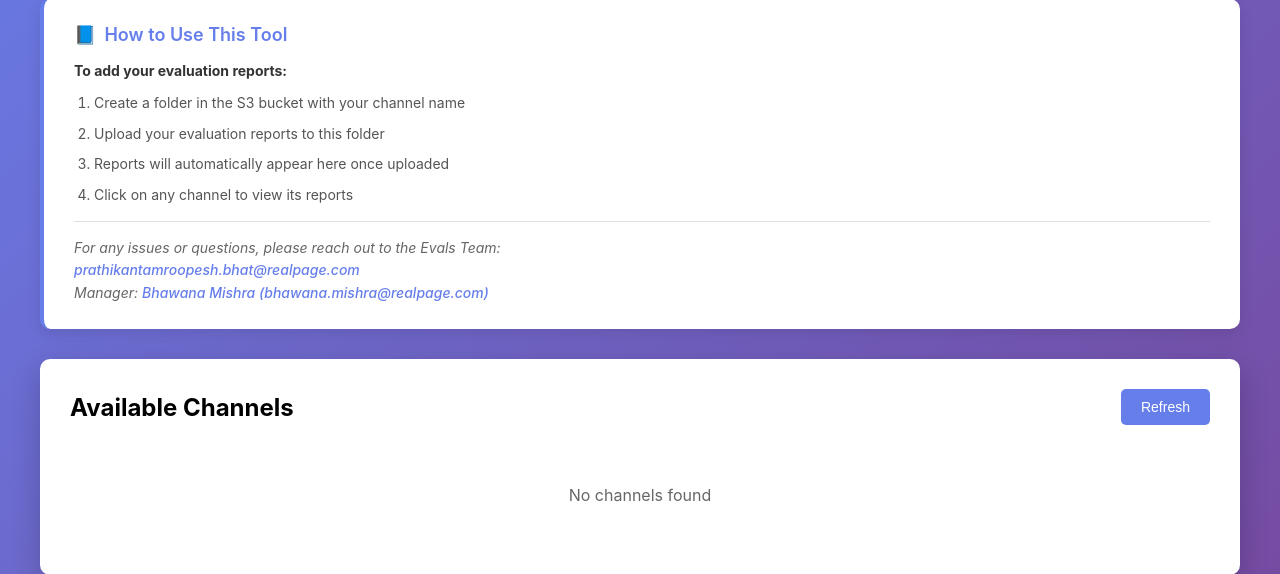
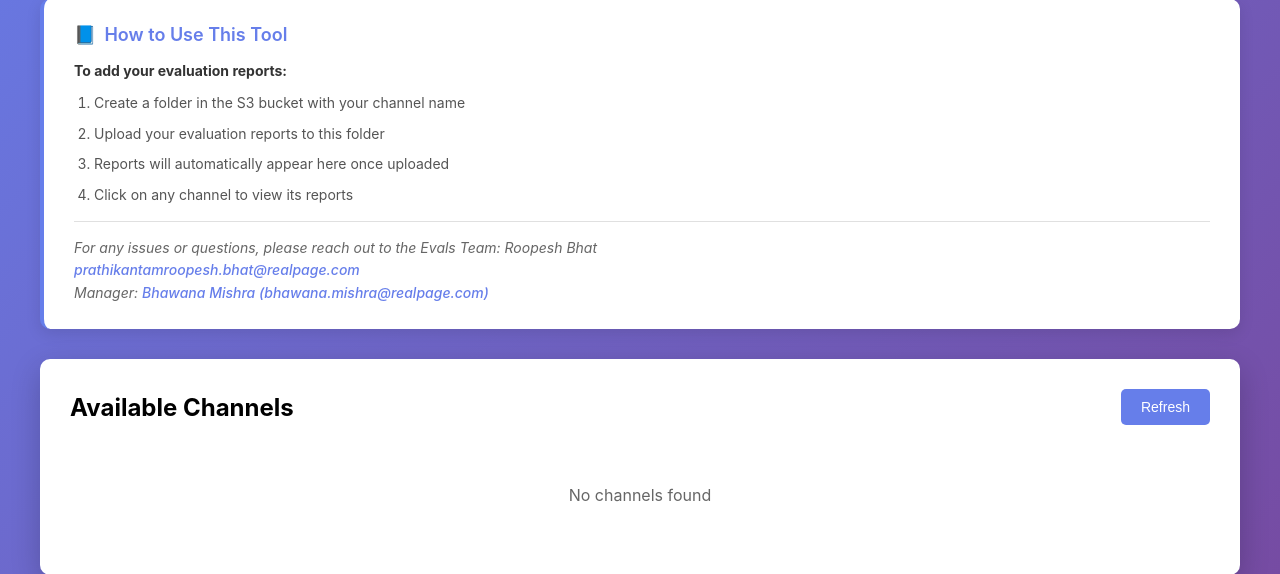
Before and after one commit to roopesh-bhat/web-ui, a FastAPI app: page / in a window 1280 px wide. Shown: the part 313-887 px from the top of the page. Run offline with FastAPI, Linux system fonts and the light colour scheme; data that the repository does not hold is empty.

Commit message:
team update

```diff
--- a/templates/index.html
+++ b/templates/index.html
@@ -217,7 +217,7 @@
                     <li>Click on any channel to view its reports</li>
                 </ol>
                 <div class="contact-info">
-                    For any issues or questions, please reach out to the Evals Team:<br>
+                    For any issues or questions, please reach out to the Evals Team: Roopesh Bhat <br>
                     <a href="mailto:prathikantamroopesh.bhat@realpage.com" class="contact-email">prathikantamroopesh.bhat@realpage.com</a><br>
                     Manager: <a href="mailto:bhawana.mishra@realpage.com" class="contact-email">Bhawana Mishra (bhawana.mishra@realpage.com)</a>
                 </div>
```
